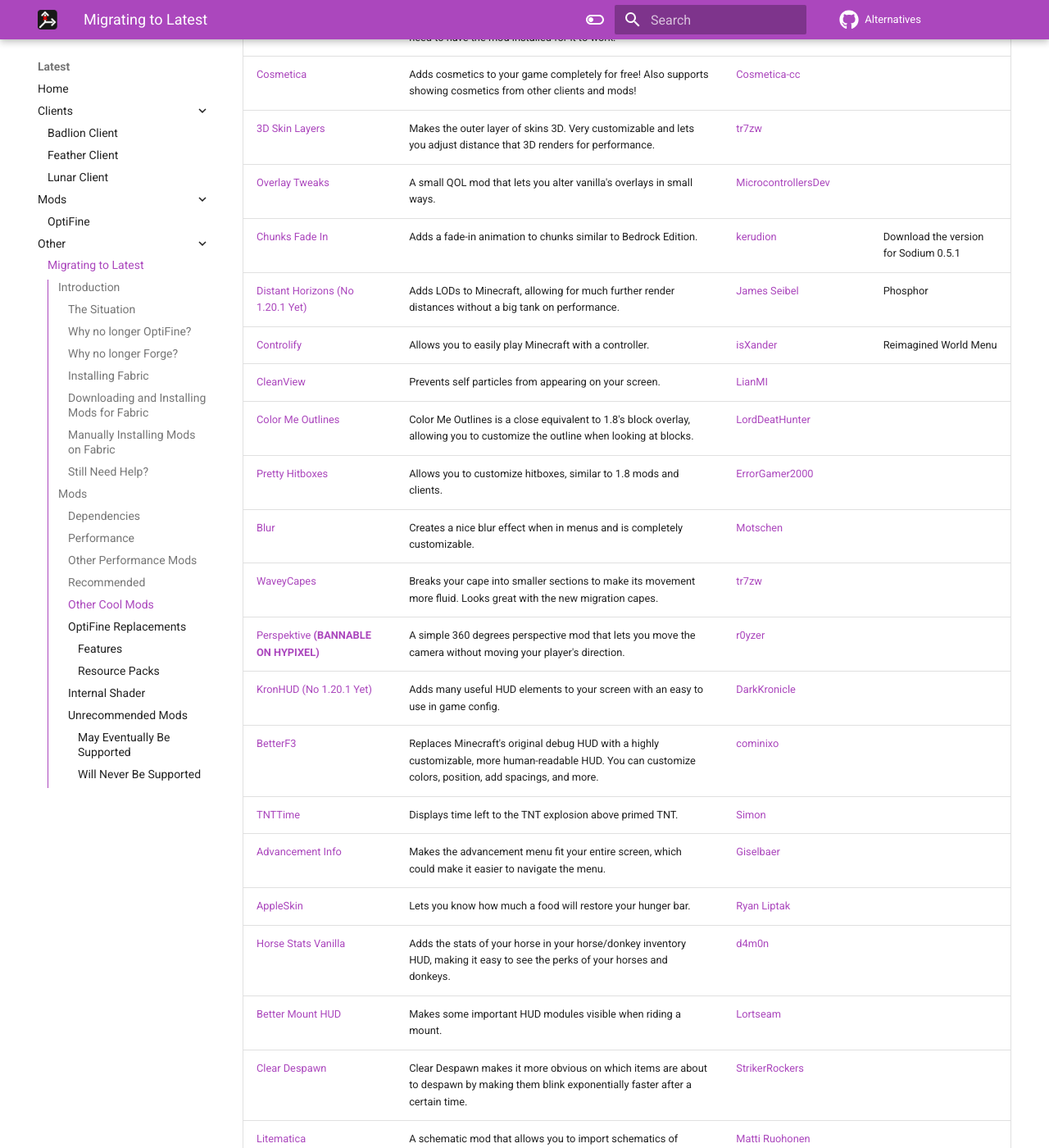
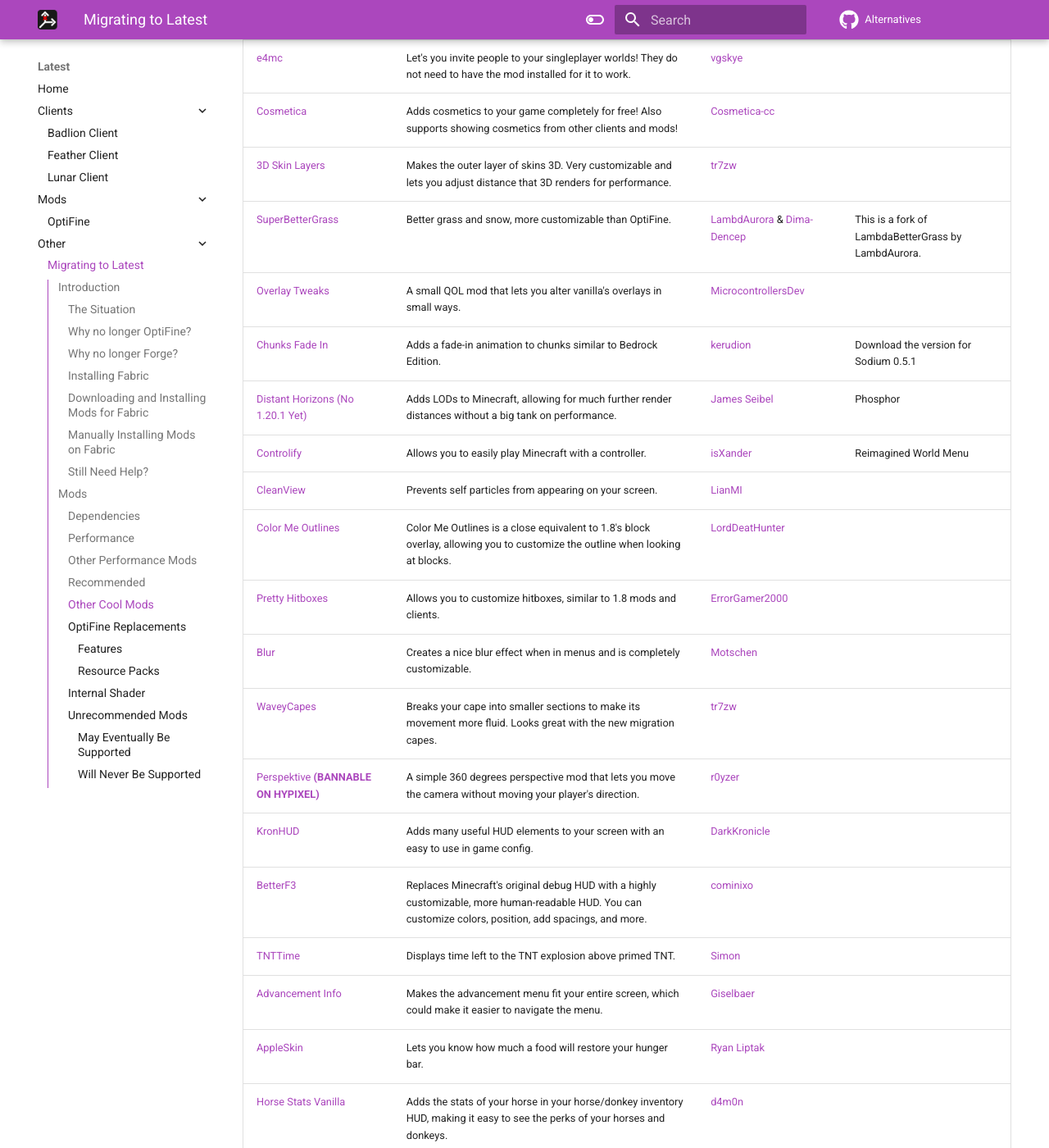
Before and after one commit to MicrocontrollersDev/Alternatives, an MkDocs documentation site: the page built from docs/latest/migrating.md, in a window 1280 px wide and 1400 px high, scrolled down 4970 px. Shown: the whole window at 82% size. Built offline with MkDocs 1.6.1 and Material for MkDocs 9.7.7, drawn with Linux system fonts in a browser that asks for light colours; comment, search, counter and statistics services are not loaded; some of the changed text lies outside the part shown.

Commit message:
kronhud, lilac, add superbettergrass to other

```diff
--- a/docs/latest/migrating.md
+++ b/docs/latest/migrating.md
@@ -91,7 +91,8 @@
 | [MaLiLib](https://www.curseforge.com/minecraft/mc-mods/malilib) | Litematica, MiniHUD | [Matti Ruohonen](https://github.com/maruohon) |
 | [Ash API](https://modrinth.com/mod/ash-api) | Transparent. | [Trikzon](https://github.com/Trikzon) |
 | [Searchables](https://modrinth.com/mod/searchables) | Controlling | [Jaredllll08](https://github.com/jaredlll08) |
-| [DarkKore (No 1.20.1 Yet)](https://modrinth.com/mod/darkkore) | KronHUD, BetterBlockOutlines | [DarkKronicle](https://github.com/DarkKronicle) |
+| [DarkKore](https://modrinth.com/mod/darkkore) | KronHUD | [DarkKronicle](https://github.com/DarkKronicle) |
+| [Lilac](https://modrinth.com/mod/lilac) | OptiGUI | [opekope2](https://github.com/opekope2) |
 
 ### Performance
 
@@ -163,6 +164,7 @@
 | [e4mc](https://modrinth.com/mod/e4mc) | Let's you invite people to your singleplayer worlds! They do not need to have the mod installed for it to work. | [vgskye](https://git.skye.vg/me) |
 | [Cosmetica](https://modrinth.com/mod/cosmetica) | Adds cosmetics to your game completely for free! Also supports showing cosmetics from other clients and mods! | [Cosmetica-cc](https://github.com/Cosmetica-cc) |
 | [3D Skin Layers](https://modrinth.com/mod/3dskinlayers) | Makes the outer layer of skins 3D. Very customizable and lets you adjust distance that 3D renders for performance. | [tr7zw](https://github.com/tr7zw) |
+| [SuperBetterGrass](https://www.curseforge.com/minecraft/mc-mods/super-better-grass) | Better grass and snow, more customizable than OptiFine. | [LambdAurora](https://github.com/LambdAurora) & [Dima-Dencep](https://github.com/dima-dencep) | This is a fork of LambdaBetterGrass by LambdAurora. |
 | [Overlay Tweaks](https://modrinth.com/mod/overlaytweaks) | A small QOL mod that lets you alter vanilla's overlays in small ways. | [MicrocontrollersDev](https://github.com/MicrocontrollersDev) |
 | [Chunks Fade In](https://modrinth.com/mod/chunks-fade-in) | Adds a fade-in animation to chunks similar to Bedrock Edition. | [kerudion](https://github.com/kerudion) | Download the version for Sodium 0.5.1 |
 | [Distant Horizons (No 1.20.1 Yet)](https://modrinth.com/mod/distanthorizons) | Adds LODs to Minecraft, allowing for much further render distances without a big tank on performance. | [James Seibel](https://gitlab.com/jeseibel) | Phosphor |
@@ -173,7 +175,7 @@
 | [Blur](https://modrinth.com/mod/blur-fabric) | Creates a nice blur effect when in menus and is completely customizable. | [Motschen](https://github.com/Motschen) |
 | [WaveyCapes](https://modrinth.com/mod/wavey-capes) | Breaks your cape into smaller sections to make its movement more fluid. Looks great with the new migration capes. | [tr7zw](https://github.com/tr7zw) |
 | [Perspektive **(BANNABLE ON HYPIXEL)**](https://modrinth.com/mod/perspektive) | A simple 360 degrees perspective mod that lets you move the camera without moving your player's direction. | [r0yzer](https://github.com/r0yzer) |
-| [KronHUD (No 1.20.1 Yet)](https://modrinth.com/mod/kronhud) | Adds many useful HUD elements to your screen with an easy to use in game config. | [DarkKronicle](https://github.com/DarkKronicle) |
+| [KronHUD](https://modrinth.com/mod/kronhud) | Adds many useful HUD elements to your screen with an easy to use in game config. | [DarkKronicle](https://github.com/DarkKronicle) |
 | [BetterF3](https://modrinth.com/mod/betterf3) | Replaces Minecraft's original debug HUD with a highly customizable, more human-readable HUD. You can customize colors, position, add spacings, and more. | [cominixo](https://github.com/cominixo) |
 | [TNTTime](https://modrinth.com/mod/tnttime) | Displays time left to the TNT explosion above primed TNT. | [Simon](https://github.com/shateq) |
 | [Advancement Info](https://modrinth.com/mod/advancementinfo) | Makes the advancement menu fit your entire screen, which could make it easier to navigate the menu. | [Giselbaer](https://github.com/gbl)
```
